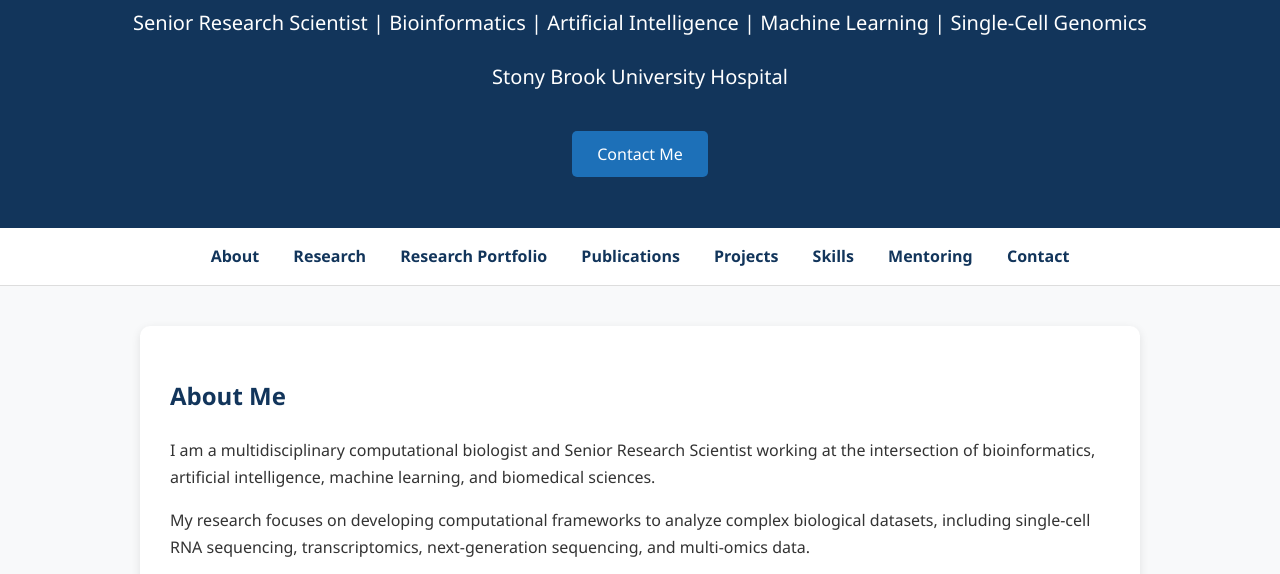
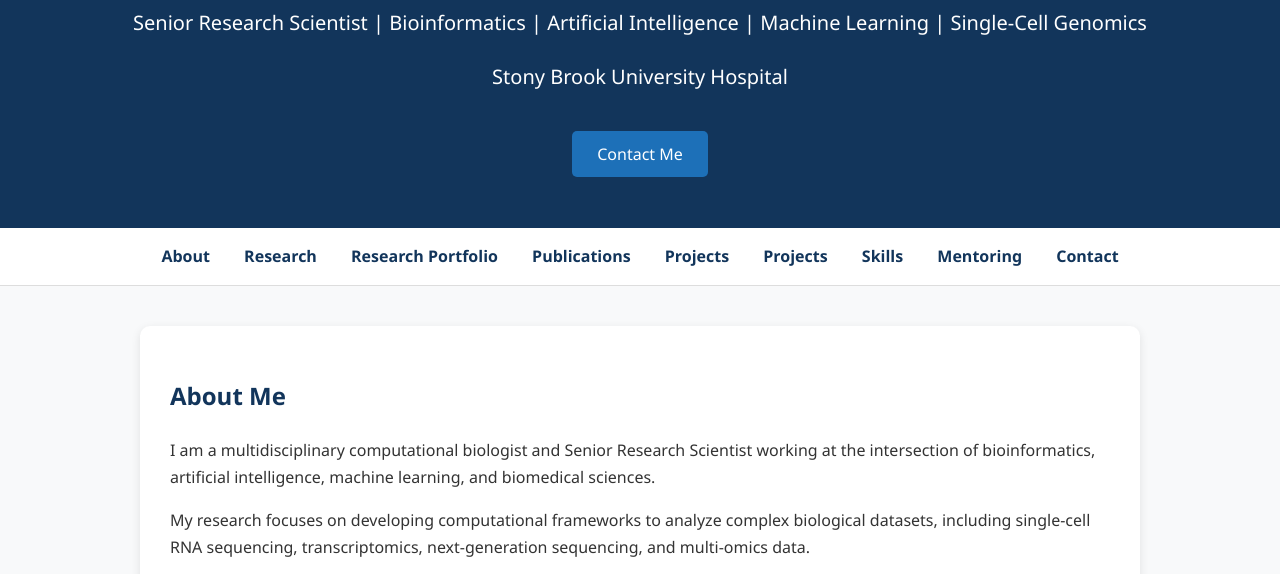
Before and after one commit to elqumsan/elqumsan.github.io, a plain HTML site: page index.html in a window 1280 px wide. Shown: the part 174-748 px from the top of the page. Drawn offline with Linux system fonts and the light colour scheme.

Commit message:
Update navigation links in index.html

```diff
--- a/index.html
+++ b/index.html
@@ -124,13 +124,15 @@ Contact Me
 
 <a href="#about">About</a>
 <a href="#research">Research</a>
+
 <a href="research.html">
-
 Research Portfolio
 </a>
-
 <a href="publications.html">
     Publications
+</a>
+<a href="projects.html">
+    Projects
 </a>
 
 <a href="#projects">Projects</a>
```
